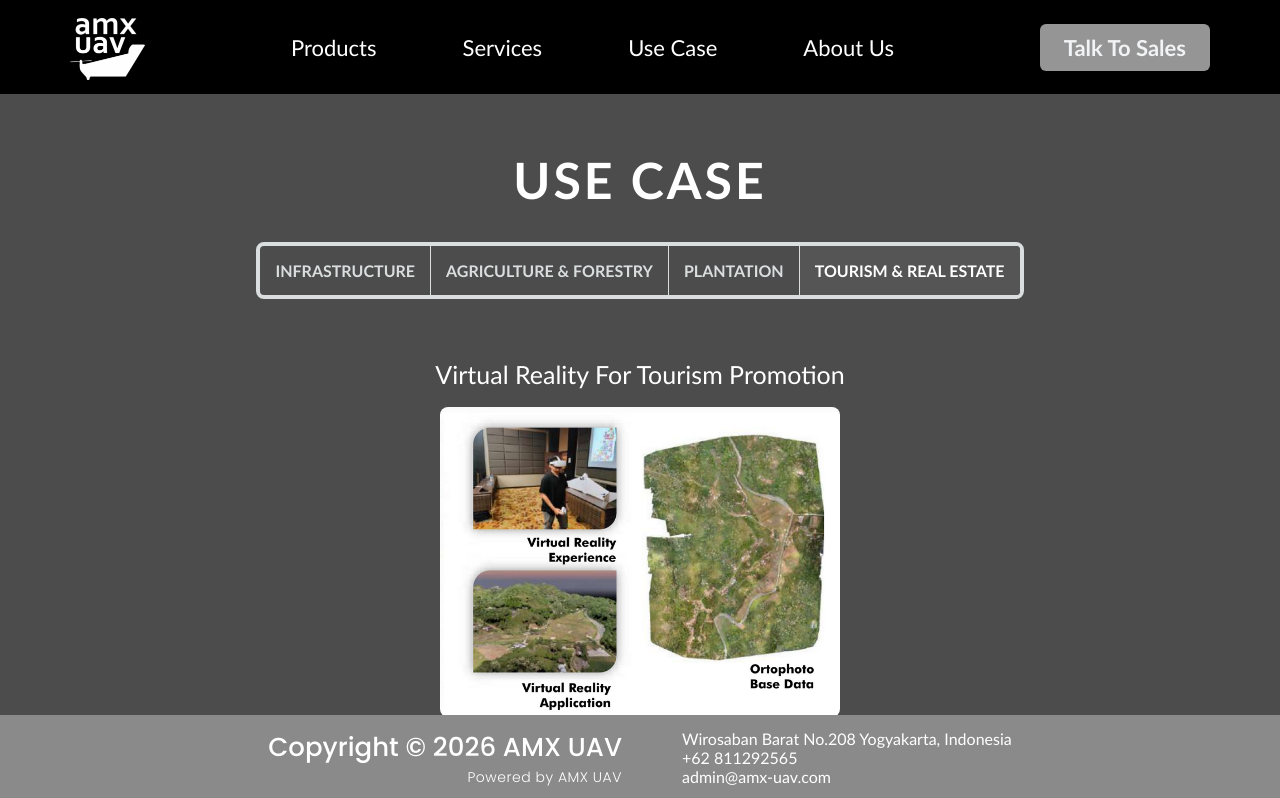
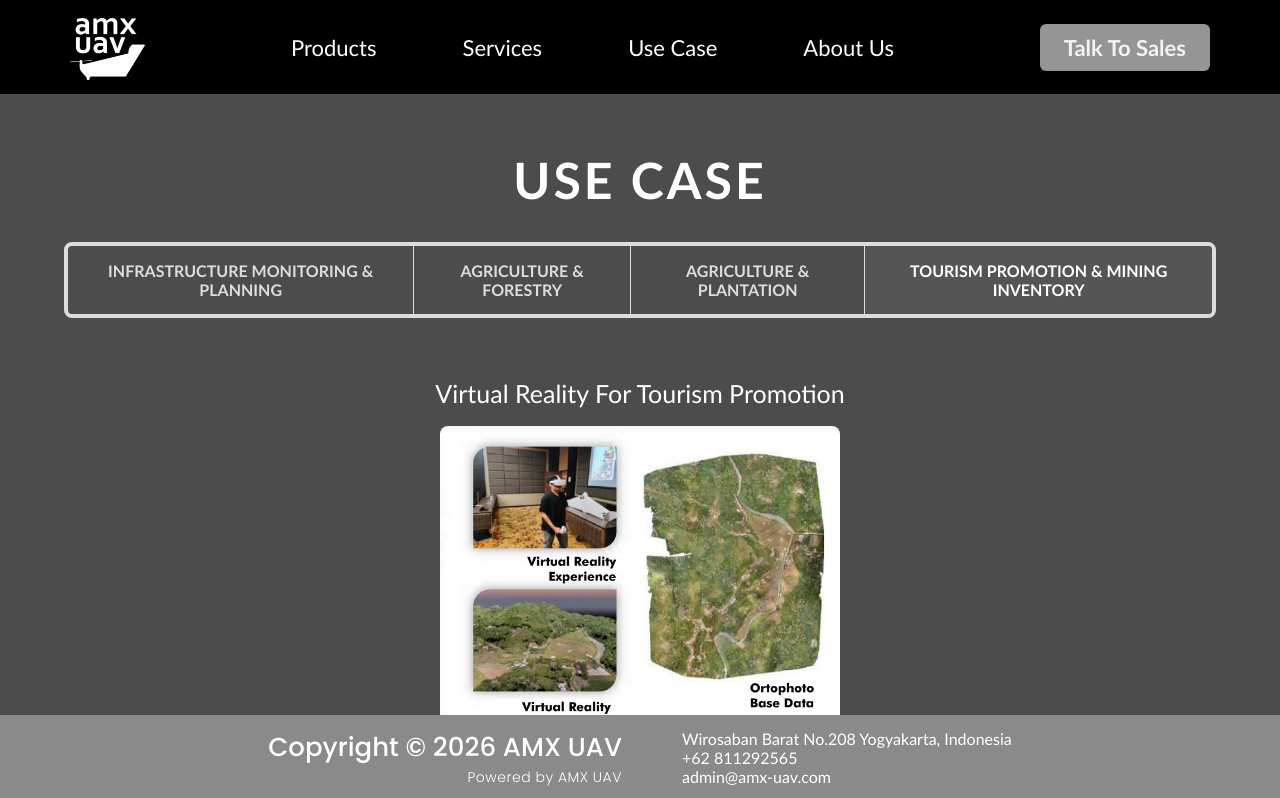
Before and after one commit to nasgmr/website-amx-next, a Next.js app: page /use-case/tourism in a window 1280 px wide. Shown: the top 798 px of the page. Built offline with nearby package versions, Linux system fonts and the light colour scheme; a web font is replaced by a local one.

Commit message:
fix: UseCaseSubNav titles

```diff
--- a/src/components/UseCaseSubNav.jsx
+++ b/src/components/UseCaseSubNav.jsx
@@ -13,10 +13,10 @@
     <div className="use-case-header-section">
       <h4 className="use-case-label" style={{ fontWeight: 600 }}>USE CASE</h4>
       <nav className="sub-nav">
-        <Link href="/use-case/infrastructure" className={active === 'infrastructure' ? 'active' : ''}>INFRASTRUCTURE</Link>
+        <Link href="/use-case/infrastructure" className={active === 'infrastructure' ? 'active' : ''}>INFRASTRUCTURE MONITORING & PLANNING </Link>
         <Link href="/use-case/agri-forest" className={active === 'agri-forest' ? 'active' : ''}>AGRICULTURE & FORESTRY</Link>
-        <Link href="/use-case/agri-plant" className={active === 'agri-plant' ? 'active' : ''}>PLANTATION</Link>
-        <Link href="/use-case/tourism" className={active === 'tourism' ? 'active' : ''}>TOURISM & REAL ESTATE</Link>
+        <Link href="/use-case/agri-plant" className={active === 'agri-plant' ? 'active' : ''}>AGRICULTURE & PLANTATION</Link>
+        <Link href="/use-case/tourism" className={active === 'tourism' ? 'active' : ''}>TOURISM PROMOTION & MINING INVENTORY</Link>
       </nav>
     </div>
   );
```
